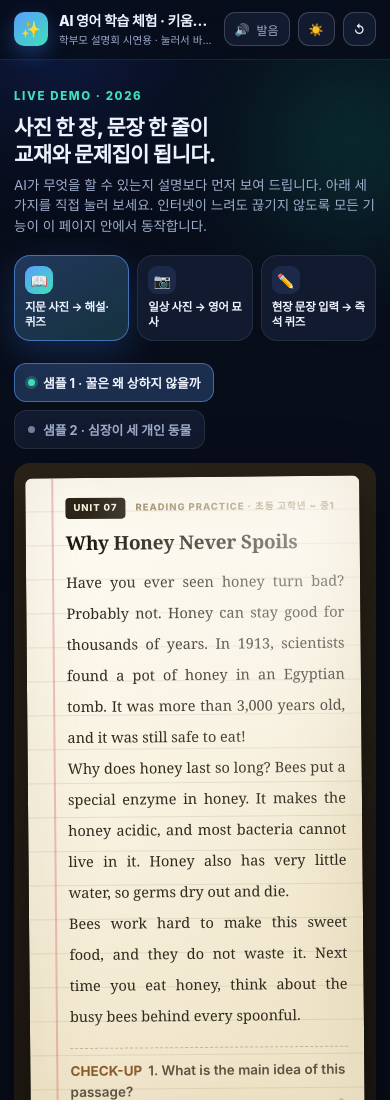
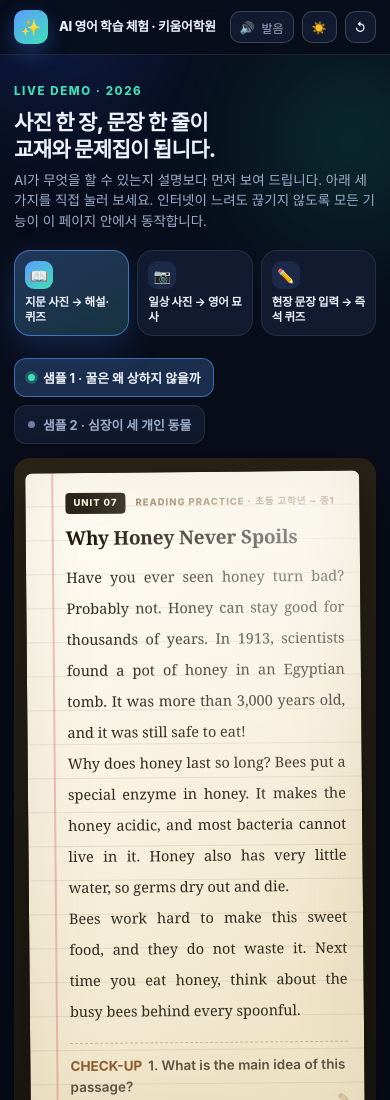
Before and after one commit to xepillos80-del/skydash3, a plain HTML site: page kiwoom-demo.html in a window 390 px wide. Shown: the top 1100 px of the page. Drawn offline with Linux system fonts and the light colour scheme.

Commit message:
kiwoom-demo: mobile header + paper label polish

```diff
--- a/kiwoom-demo.html
+++ b/kiwoom-demo.html
@@ -115,7 +115,8 @@ button{font-family:inherit}
 .paper::after{content:"";position:absolute;inset:0;background:radial-gradient(120% 90% at 84% 6%,rgba(255,255,255,.55),transparent 55%);pointer-events:none}
 .paper-top{display:flex;align-items:center;gap:10px;font-family:-apple-system,"Apple SD Gothic Neo","Malgun Gothic",system-ui,sans-serif;font-size:10.5px;letter-spacing:.16em;text-transform:uppercase;color:#8b7a58;font-weight:800;margin-bottom:12px}
 .paper-top .pt-num{background:#2b2519;color:#f7f0dd;padding:3px 8px;border-radius:4px;letter-spacing:.1em}
-.paper-top .pt-name{color:#9c8862}
+.paper-top .pt-name{color:#9c8862;flex:1 1 auto;min-width:0;white-space:nowrap;overflow:hidden;text-overflow:ellipsis}
+.paper-top .pt-num{white-space:nowrap}
 .paper-title{font-size:clamp(19px,2.4vw,23px);margin:0 0 12px;line-height:1.3;letter-spacing:-.01em;color:#1d1911}
 .paper-body p{font-size:16px;line-height:34px;margin:0 0 0;color:#2f2a1e;text-align:justify;hyphens:auto}
 .paper-q{margin-top:16px;padding-top:12px;border-top:1px dashed rgba(120,110,90,.4);font-size:13.5px;color:#5c5340;font-family:-apple-system,"Apple SD Gothic Neo","Malgun Gothic",system-ui,sans-serif;font-weight:600}
@@ -272,9 +273,9 @@ button{font-family:inherit}
   .wrap{padding:16px 14px 52px}
   .topbar-in{padding:10px 14px;gap:10px}
   .logo{width:34px;height:34px;flex-basis:34px;border-radius:10px;font-size:16px}
-  .brand-t h1{font-size:14px}
-  .brand-t p{font-size:10.5px}
-  .pill{height:34px;padding:0 10px;font-size:12px;border-radius:11px}
+  .brand-t h1{font-size:12.8px}
+  .brand-t p{display:none}
+  .pill{height:32px;padding:0 9px;font-size:12px;border-radius:10px}
   .pill .lbl{display:none}
   .tabs{grid-template-columns:repeat(3,minmax(0,1fr))}
   .tab{flex-direction:column;align-items:flex-start;gap:6px;padding:10px}
@@ -291,6 +292,9 @@ button{font-family:inherit}
   .scan-line{height:60px}
   .scan-badge{font-size:11.5px;padding:7px 11px}
 }
+@media (max-width:380px){
+  .brand-academy{display:none}
+}
 @media (prefers-reduced-motion:reduce){
   *{animation-duration:.001s!important;transition-duration:.001s!important}
 }
@@ -304,7 +308,7 @@ button{font-family:inherit}
     <div class="brand">
       <div class="logo">✨</div>
       <div class="brand-t">
-        <h1>AI 영어 학습 체험 · 키움어학원</h1>
+        <h1>AI 영어 학습 체험<span class="brand-academy"> · 키움어학원</span></h1>
         <p>학부모 설명회 시연용 · 눌러서 바로 체험</p>
       </div>
     </div>
```
